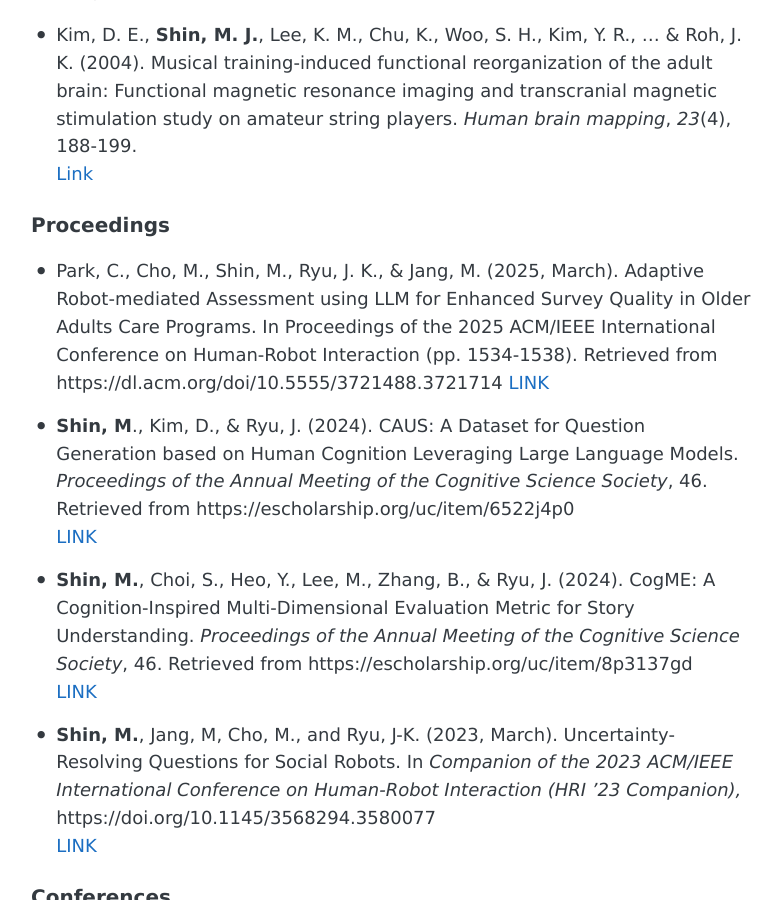
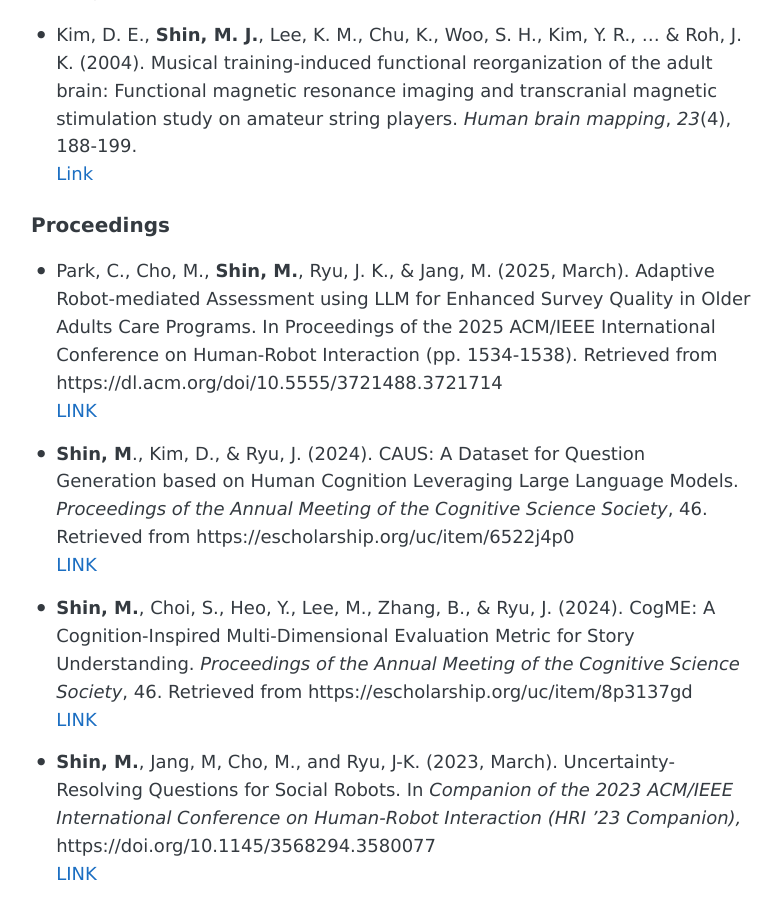
Before and after one commit to shinymj/shinymj.github.io, a Jekyll site: the page built from about.md, in a window 1280 px wide and 900 px high, scrolled down 2804 px. Shown: the whole window, without its empty margins (249-1027 px from the left). Built offline with Jekyll 4.4.1, drawn with Linux system fonts in a browser that asks for light colours.

```diff
--- a/about.md
+++ b/about.md
@@ -96,7 +96,7 @@ Institute for Cognitive Science
 
 ### Proceedings
 
-- Park, C., Cho, M., Shin, M., Ryu, J. K., & Jang, M. (2025, March). Adaptive Robot-mediated Assessment using LLM for Enhanced Survey Quality in Older Adults Care Programs. In Proceedings of the 2025 ACM/IEEE International Conference on Human-Robot Interaction (pp. 1534-1538). Retrieved from https://dl.acm.org/doi/10.5555/3721488.3721714
+- Park, C., Cho, M., **Shin, M.**, Ryu, J. K., & Jang, M. (2025, March). Adaptive Robot-mediated Assessment using LLM for Enhanced Survey Quality in Older Adults Care Programs. In Proceedings of the 2025 ACM/IEEE International Conference on Human-Robot Interaction (pp. 1534-1538). Retrieved from https://dl.acm.org/doi/10.5555/3721488.3721714
     [LINK](https://dl.acm.org/doi/10.5555/3721488.3721714)
 
 - **Shin, M**., Kim, D., & Ryu, J. (2024). CAUS: A Dataset for Question Generation based on Human Cognition Leveraging Large Language Models. *Proceedings of the Annual Meeting of the Cognitive Science Society*, 46. Retrieved from https://escholarship.org/uc/item/6522j4p0
```
